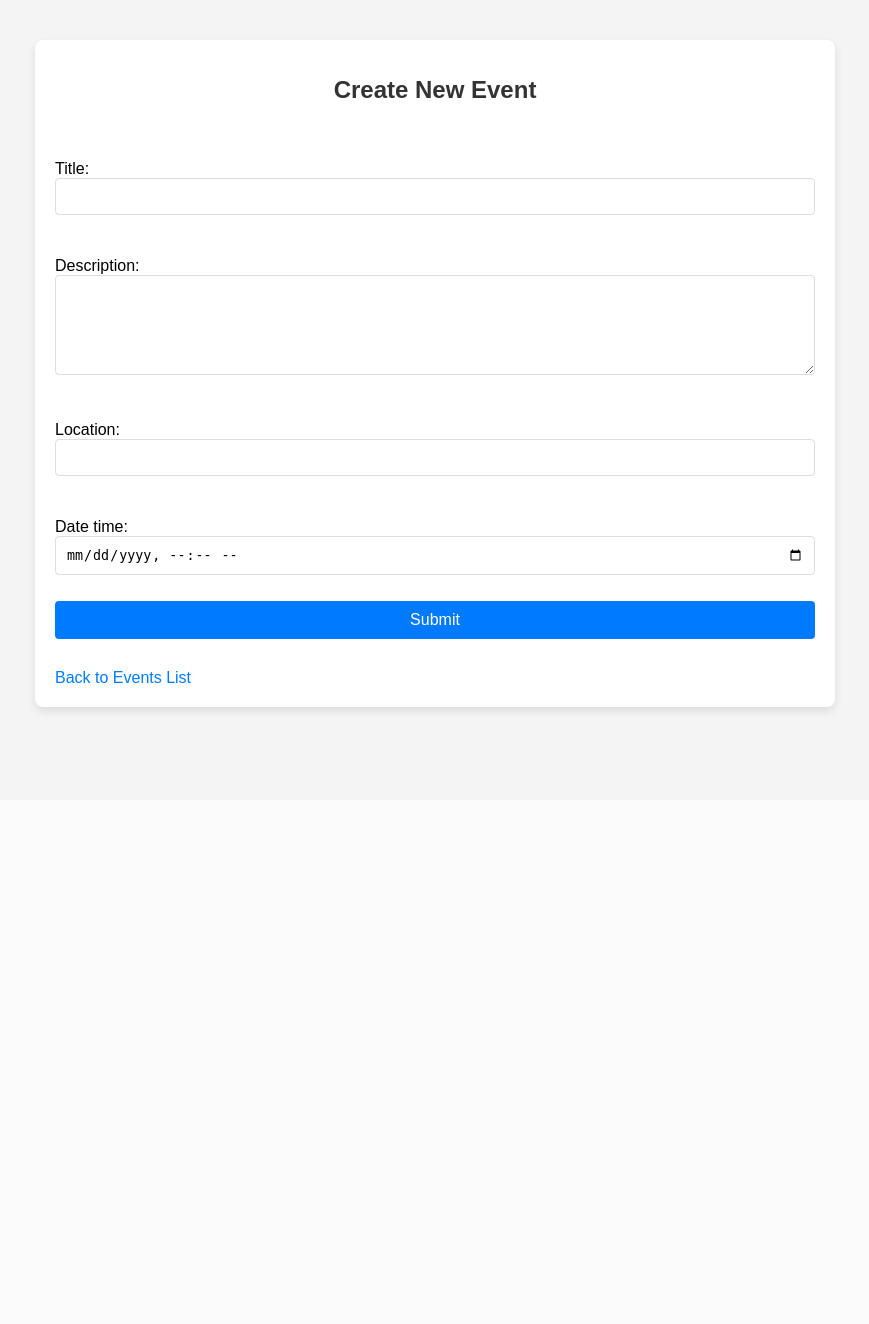
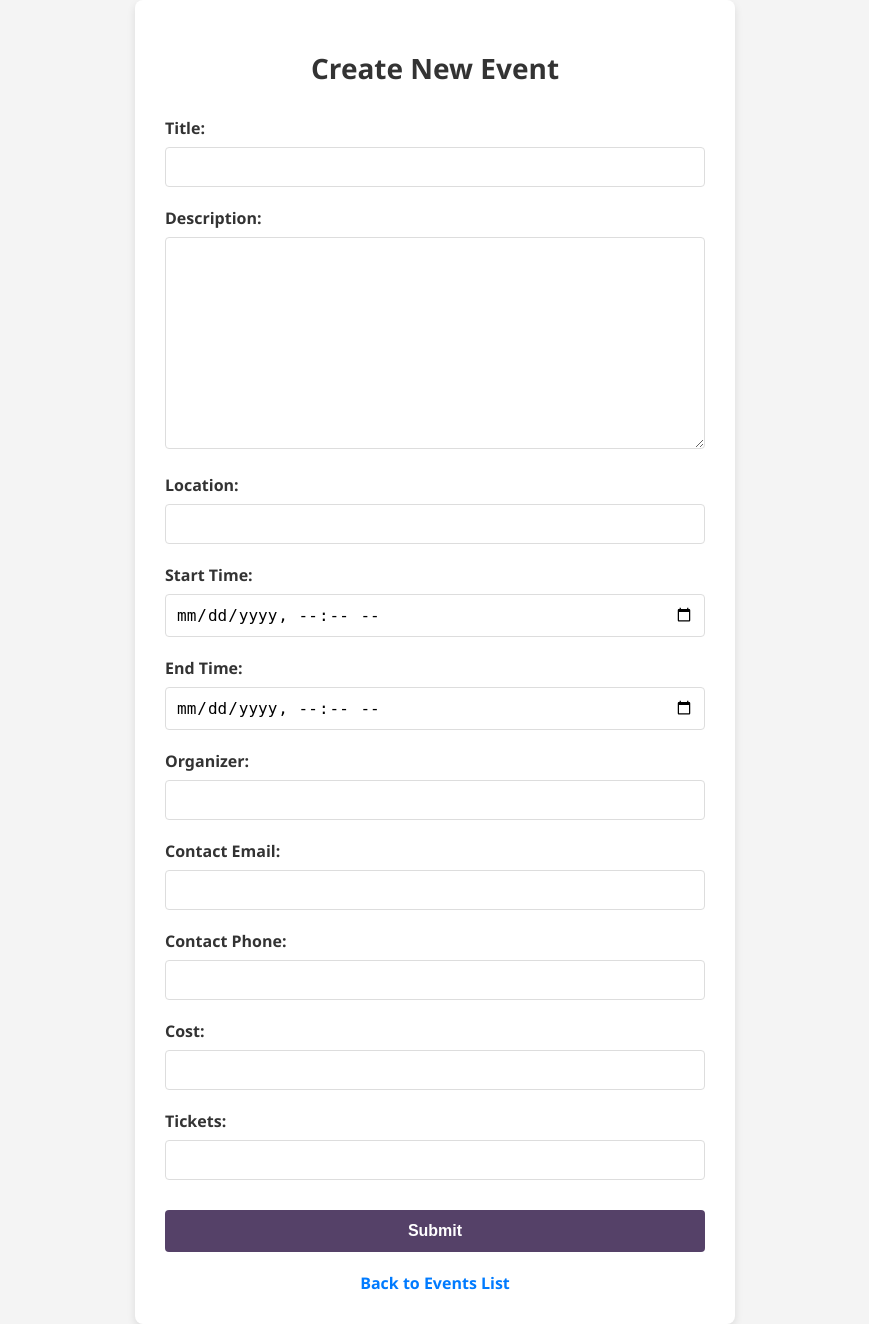
Before and after one commit to sachinchhetri202/Community_Hub, a Django app: page /event/new/ in a window 1280 px wide. Shown: the whole page, without its empty margins (205-1074 px from the left). Before the commit the page ends 714 px from the top, so only its background shows below. Run offline with Django 5.2, Linux system fonts and the light colour scheme.

Commit message:
Design, Added Models.

```diff
--- a/events/admin.py
+++ b/events/admin.py
@@ -3,8 +3,8 @@ from .models import Event
 
 # Register your models here.
 class EventAdmin(admin.ModelAdmin):
-    list_display = ('title', 'location', 'date_time')
-    search_fields = ('title', 'location')
-    list_filter = ('date_time',)
+    list_display = ('title', 'location', 'start_time', 'end_time')
+    search_fields = ('title', 'location', 'organizer')
+    list_filter = ('start_time', 'end_time')
 
 admin.site.register(Event, EventAdmin)
--- a/events/forms.py
+++ b/events/forms.py
@@ -4,7 +4,8 @@ from .models import Event
 class EventForm(forms.ModelForm):
     class Meta:
         model = Event
-        fields = ['title', 'description', 'location', 'date_time']
+        fields = ['title', 'description', 'location', 'start_time', 'end_time', 'organizer', 'contact_email', 'contact_phone', 'cost', 'tickets']
         widgets = {
-            'date_time': forms.DateTimeInput(attrs={'type': 'datetime-local'}),
+            'start_time': forms.DateTimeInput(attrs={'type': 'datetime-local'}),
+            'end_time': forms.DateTimeInput(attrs={'type': 'datetime-local'}),
         }
--- a/events/models.py
+++ b/events/models.py
@@ -5,7 +5,13 @@ class Event(models.Model):
     title = models.CharField(max_length=200)
     description = models.TextField()
     location = models.CharField(max_length=200)
-    date_time = models.DateTimeField()
+    start_time = models.DateTimeField(null=True, blank=True)
+    end_time = models.DateTimeField(null=True, blank=True)
+    organizer = models.CharField(max_length=100, blank=True)
+    contact_email = models.EmailField(blank=True)
+    contact_phone = models.CharField(max_length=20, blank=True)
+    cost = models.DecimalField(max_digits=10, decimal_places=2, blank=True, null=True)
+    tickets = models.CharField(max_length=200, blank=True, null=True)
 
     def __str__(self):
         return self.title
--- a/events/static/events/css/styles.css
+++ b/events/static/events/css/styles.css
@@ -1,103 +1,117 @@
 body {
-    font-family: Arial, sans-serif;
+    font-family: 'Segoe UI', Tahoma, Geneva, Verdana, sans-serif;
     background-color: #f4f4f4;
     margin: 0;
-    padding: 20px;
+    padding: 0;
     display: flex;
     justify-content: center;
     align-items: center;
+    min-height: 100vh;
 }
 
+/* Container Styles */
 .container {
     background-color: #fff;
     border-radius: 8px;
     box-shadow: 0 4px 8px rgba(0, 0, 0, 0.1);
-    padding: 20px;
-    max-width: 800px;
+    padding: 30px;
+    max-width: 600px;
     width: 100%;
-    margin: 20px;
     box-sizing: border-box;
-    display: flex;
-    flex-direction: column;
-    justify-content: center;
 }
 
+/* Heading Styles */
 h1 {
     color: #333;
-    font-size: 24px;
+    font-size: 28px;
     text-align: center;
-    margin-bottom: 20px;
+    margin-bottom: 30px;
+    font-weight: bold;
 }
 
-ul {
-    list-style-type: none;
-    padding: 0;
-}
-
-li {
-    margin: 10px 0;
-    padding: 15px;
-    border: 1px solid #ddd;
-    border-radius: 4px;
-    background-color: #f9f9f9;
-    display: flex;
-    justify-content: space-between;
-    align-items: center;
-}
-
-a {
-    text-decoration: none;
-    color: #007bff;
-}
-
-a:hover {
-    text-decoration: underline;
-}
-
+/* Form Styles */
 form {
-    margin: 20px 0;
     display: flex;
     flex-direction: column;
 }
 
+.form-group {
+    margin-bottom: 20px;
+}
+
+label {
+    font-weight: bold;
+    margin-bottom: 8px;
+    color: #333;
+    display: block;
+}
+
 input[type="text"],
+input[type="email"],
 textarea,
-input[type="datetime-local"] {
+select,
+input[type="datetime-local"],
+input[type="date"],
+input[type="number"] {
     width: 100%;
     padding: 10px;
-    margin-bottom: 10px;
     border: 1px solid #ddd;
     border-radius: 4px;
     box-sizing: border-box;
-}
-
-button {
-    background-color: #007bff;
-    color: #fff;
-    border: none;
-    padding: 10px;
-    cursor: pointer;
-    border-radius: 4px;
     font-size: 16px;
 }
 
-button:hover {
-    background-color: #0056b3;
+input[type="text"]:focus,
+input[type="email"]:focus,
+textarea:focus,
+select:focus,
+input[type="datetime-local"]:focus,
+input[type="date"]:focus,
+input[type="number"]:focus {
+    border-color: #007bff;
+    outline: none;
 }
 
-textarea {
-    height: 100px;
-    resize: vertical;
-}
-
-.back-link {
-    display: inline-block;
+/* Button Styles */
+button[type="submit"] {
+    background-color: #554168;
+    color: #ffffff;
+    border: none;
+    cursor: pointer;
+    font-size: 16px;
+    font-weight: bold;
+    padding: 12px 20px;
+    border-radius: 4px;
+    transition: background-color 0.2s;
+    display: block;
+    width: 100%;
+    box-sizing: border-box;
     margin-top: 10px;
 }
 
-.create-event-link {
+button[type="submit"]:hover {
+    background-color: #74cc79;
+}
+
+/* Back Link Styles */
+.back-link {
     display: block;
-    text-align: left;
-    margin-top: 10px;
-    margin-bottom: 20px;
+    margin-top: 20px;
+    text-align: center;
+    color: #007bff;
+    text-decoration: none;
+    font-weight: bold;
+    transition: color 0.2s;
 }
+
+.back-link:hover {
+    color: #0056b3;
+    text-decoration: underline;
+}
+
+/* Responsive Design */
+@media (max-width: 600px) {
+    .container {
+        padding: 15px;
+    }
+}
--- a/events/templates/events/event_form.html
+++ b/events/templates/events/event_form.html
@@ -10,8 +10,47 @@
         <h1>Create New Event</h1>
         <form method="post">
             {% csrf_token %}
-            {{ form.as_p }}
-            <button type="submit">Submit</button>
+            <div class="form-group">
+                <label for="id_title">Title:</label>
+                {{ form.title }}
+            </div>
+            <div class="form-group">
+                <label for="id_description">Description:</label>
+                {{ form.description }}
+            </div>
+            <div class="form-group">
+                <label for="id_location">Location:</label>
+                {{ form.location }}
+            </div>
+            <div class="form-group">
+                <label for="id_start_time">Start Time:</label>
+                {{ form.start_time }}
+            </div>
+            <div class="form-group">
+                <label for="id_end_time">End Time:</label>
+                {{ form.end_time }}
+            </div>
+            <div class="form-group">
+                <label for="id_organizer">Organizer:</label>
+                {{ form.organizer }}
+            </div>
+            <div class="form-group">
+                <label for="id_contact_email">Contact Email:</label>
+                {{ form.contact_email }}
+            </div>
+            <div class="form-group">
+                <label for="id_contact_phone">Contact Phone:</label>
+                {{ form.contact_phone }}
+            </div>
+            <div class="form-group">
+                <label for="id_cost">Cost:</label>
+                {{ form.cost }}
+            </div>
+            <div class="form-group">
+                <label for="id_tickets">Tickets:</label>
+                {{ form.tickets }}
+            </div>
+            <button type="submit" class="submit-btn">Submit</button>
         </form>
         <a href="{% url 'event_list' %}" class="back-link">Back to Events List</a>
     </div>
--- a/events/views.py
+++ b/events/views.py
@@ -1,18 +1,9 @@
-from django.shortcuts import render, get_object_or_404, redirect
+from django.shortcuts import render, redirect
 from .models import Event
 from .forms import EventForm
 
-# Create your views here.
-def event_list(request):
-    events = Event.objects.all()
-    return render(request, 'events/event_list.html', {'events': events})
-
-def event_detail(request, pk):
-    event = get_object_or_404(Event, pk=pk)
-    return render(request, 'events/event_detail.html', {'event': event})
-
 def event_create(request):
-    if request.method == "POST":
+    if request.method == 'POST':
         form = EventForm(request.POST)
         if form.is_valid():
             form.save()
@@ -20,3 +11,11 @@ def event_create(request):
     else:
         form = EventForm()
     return render(request, 'events/event_form.html', {'form': form})
+
+def event_list(request):
+    events = Event.objects.all()
+    return render(request, 'events/event_list.html', {'events': events})
+
+def event_detail(request, pk):
+    event = Event.objects.get(pk=pk)
+    return render(request, 'events/event_detail.html', {'event': event})
```
Also changed, not shown: events/static/events/css/eventsStyles.css (added, +106 -0 lines), events/templates/events/event_detail.html (+35 -4 lines), events/templates/events/event_list.html (+8 -5 lines), db.sqlite3, events/migrations/0001_initial.py, events/migrations/0002_event_cost_event_tickets.py (added).
